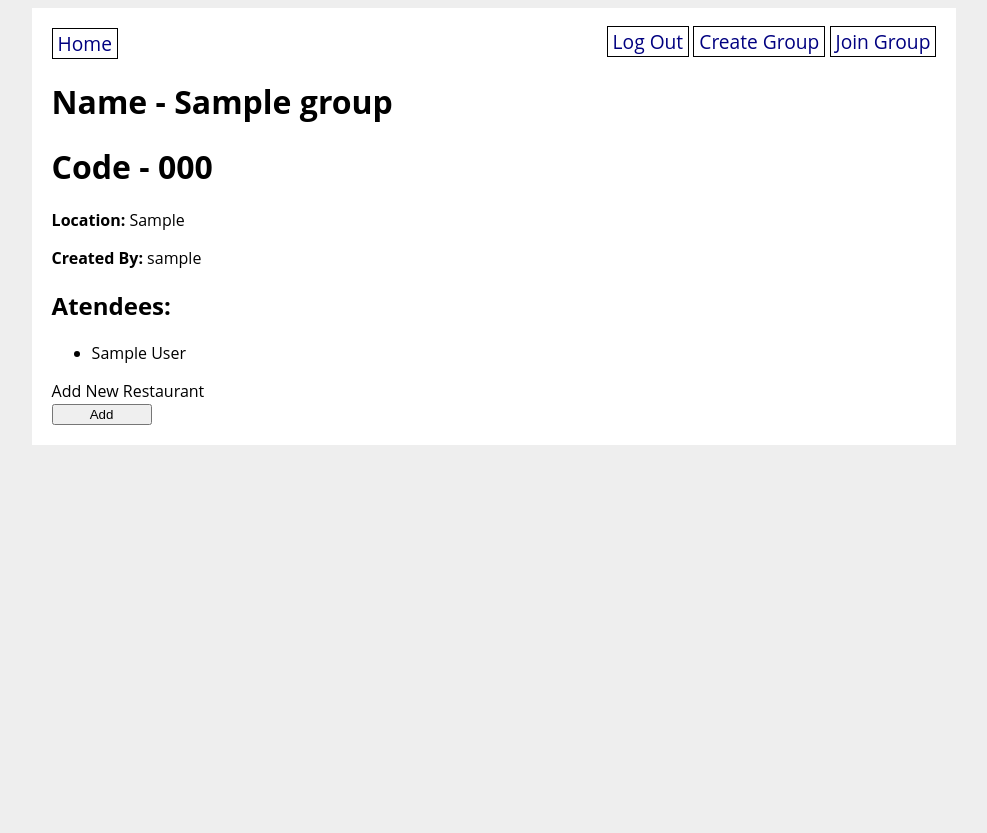
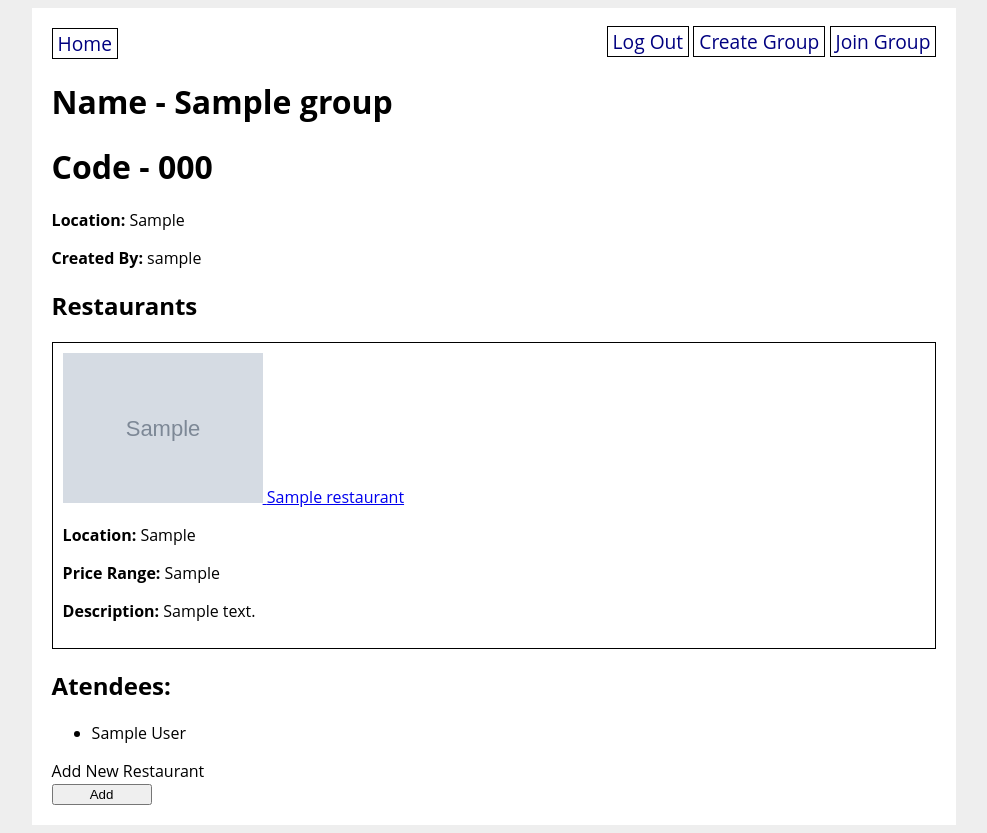
Before and after one commit to fibeep/Group-Eat, a Flask app: page /group/1 in a window 1280 px wide. Shown: the whole page, without its empty margins (146-1133 px from the left). Before the commit the page ends 445 px from the top, so only its background shows below. Run offline with Flask 2, Linux system fonts and the light colour scheme; a user stored in the database is signed in; tables that the repository leaves empty hold one stand-in row (values such as "Sample post"); grey boxes marked "Sample" are stand-in pictures.

Commit message:
group-restaurant relationship mapped

```diff
--- a/app/main/routes.py
+++ b/app/main/routes.py
@@ -99,6 +99,8 @@ def create_restaurant(group_id):
        photo_url = form.photo_url.data,
        group_id=group_id)
        group_id=group_id
+       group = Group.query.filter_by(id=group_id).one()
+       group.restaurants.append(new_restaurant)
        db.session.add(new_restaurant)
        db.session.commit()
        flash('Restaurant updated succesfully')
--- a/app/templates/group.html
+++ b/app/templates/group.html
@@ -8,12 +8,12 @@
 
 <p><strong>Created By:</strong> {{group.created_by.username}}</p>
 
-
-{% for restaurant in restaurants %}
+<h2>Restaurants</h2>
+{% for restaurant in group.restaurants %}
 <div class="store">
     <a href="/restaurant/{{ restaurant.id }}"><img src="{{ restaurant.photo_url }}" alt="{{ restaurant.name }}" width="200px">
     <a href="/restaurant/{{ restaurant.id }}">{{ restaurant.name }}</a>
-    {{ restaurant.liked_by|length }} Likes
+
     <p><strong>Location:</strong> {{ restaurant.location }}</p>
     <p><strong>Price Range:</strong> {{ restaurant.price_range }}</p>
     <p><strong>Description:</strong> {{ restaurant.description }}</p>
```
Also changed, not shown: app/database.db.
